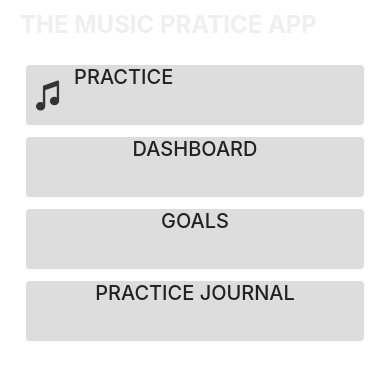
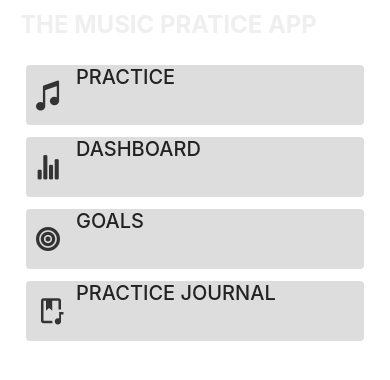
Before and after one commit to amypellegrini/mpapp, a React Native app: screen / in a window 390 px wide. Shown: the top 380 px of the page. Built offline with nearby package versions, Linux system fonts and the light colour scheme.

Commit message:
feat(Welcome): button icons

```diff
--- a/screens/Welcome.tsx
+++ b/screens/Welcome.tsx
@@ -1,6 +1,11 @@
+import 'react-native-get-random-values';
+
 import React from 'react';
 import {StyleSheet} from 'react-native';
-import Icon from 'react-native-vector-icons/Fontisto';
+import FontistoIcon from 'react-native-vector-icons/Fontisto';
+import FoundationIcon from 'react-native-vector-icons/Foundation';
+import IoniconsIcon from 'react-native-vector-icons/Ionicons';
+import MaterialCommunityIcon from 'react-native-vector-icons/MaterialCommunityIcons';
 
 import Container from './components/container';
 import Title from './components/title';
@@ -15,12 +20,7 @@ const Welcome = ({componentId}) => {
         <Title>The Music Pratice App</Title>
         <Button
           title="Practice"
-          style={{
-            display: 'flex',
-            alignItems: 'center',
-            justifyContent: 'flex-end',
-            flexDirection: 'row-reverse',
-          }}
+          style={styles.iconButton}
           onPress={() => {
             Navigation.push(componentId, {
               component: {
@@ -28,14 +28,15 @@ const Welcome = ({componentId}) => {
               },
             });
           }}>
-          <Icon
+          <FontistoIcon
             name="music-note"
-            style={{marginLeft: 10, marginRight: 15}}
+            style={styles.icon}
             size={30}
             color="#333333"
           />
         </Button>
         <Button
+          style={styles.iconButton}
           title="Dashboard"
           onPress={() => {
             Navigation.push(componentId, {
@@ -43,9 +44,16 @@ const Welcome = ({componentId}) => {
                 name: 'com.myApp.Dashboard',
               },
             });
-          }}
-        />
+          }}>
+          <IoniconsIcon
+            style={styles.icon}
+            name="stats-chart"
+            color="#333333"
+            size={26}
+          />
+        </Button>
         <Button
+          style={styles.iconButton}
           title="Goals"
           onPress={() => {
             Navigation.push(componentId, {
@@ -53,10 +61,17 @@ const Welcome = ({componentId}) => {
                 name: 'com.myApp.Goals',
               },
             });
-          }}
-        />
+          }}>
+          <FoundationIcon
+            style={styles.icon}
+            name="target"
+            color="#333333"
+            size={32}
+          />
+        </Button>
 
         <Button
+          style={styles.iconButton}
           title="Practice journal"
           onPress={() => {
             Navigation.push(componentId, {
@@ -64,13 +79,33 @@ const Welcome = ({componentId}) => {
                 name: 'com.myApp.PracticeJournal',
               },
             });
-          }}
-        />
+          }}>
+          <MaterialCommunityIcon
+            style={styles.icon}
+            // name="book-open-page-variant"
+            // name="file-document-edit-outline"
+            name="book-music-outline"
+            color="#333333"
+            size={30}
+          />
+        </Button>
       </Main>
     </Container>
   );
 };
 
-const styles = StyleSheet.create({});
+const styles = StyleSheet.create({
+  icon: {
+    marginLeft: 10,
+    marginRight: 10,
+    width: 30,
+  },
+  iconButton: {
+    display: 'flex',
+    alignItems: 'center',
+    justifyContent: 'flex-end',
+    flexDirection: 'row-reverse',
+  },
+});
 
 export default Welcome;
```
